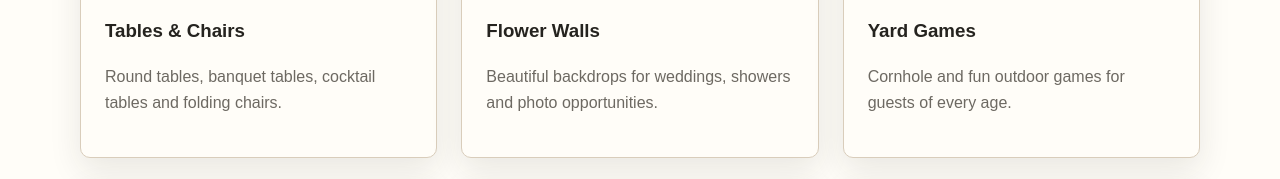
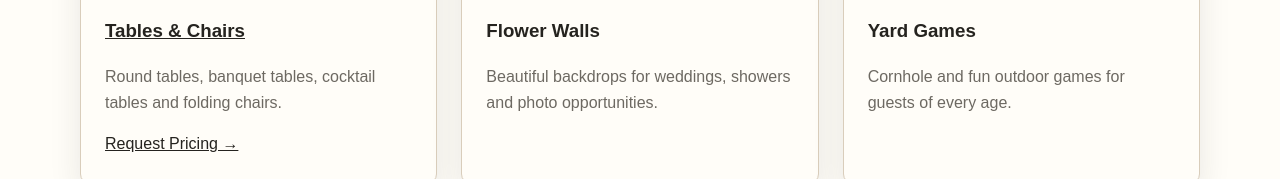
Before and after one commit to rfranz91/North-event-rentals, a plain HTML site: page rentals.html in a window 1280 px wide. Shown: the part 982-1161 px from the top of the page. Drawn offline with Linux system fonts and the light colour scheme.

Commit message:
Update rentals.html

```diff
--- a/rentals.html
+++ b/rentals.html
@@ -88,11 +88,12 @@ to help make your event memorable.
 <div class="card">
 <div class="card-body">
 <img class="rental-photo" src="tables-chairs.png" alt="Tables and chairs rental setup">
-<h3>Tables & Chairs</h3>
+<h3><a href="contact.html">Tables &amp; Chairs</a></h3>
 <p>
 Round tables, banquet tables,
 cocktail tables and folding chairs.
 </p>
+  <a class="rental-link" href="contact.html">Request Pricing →</a>
 </div>
 </div>
 
```
